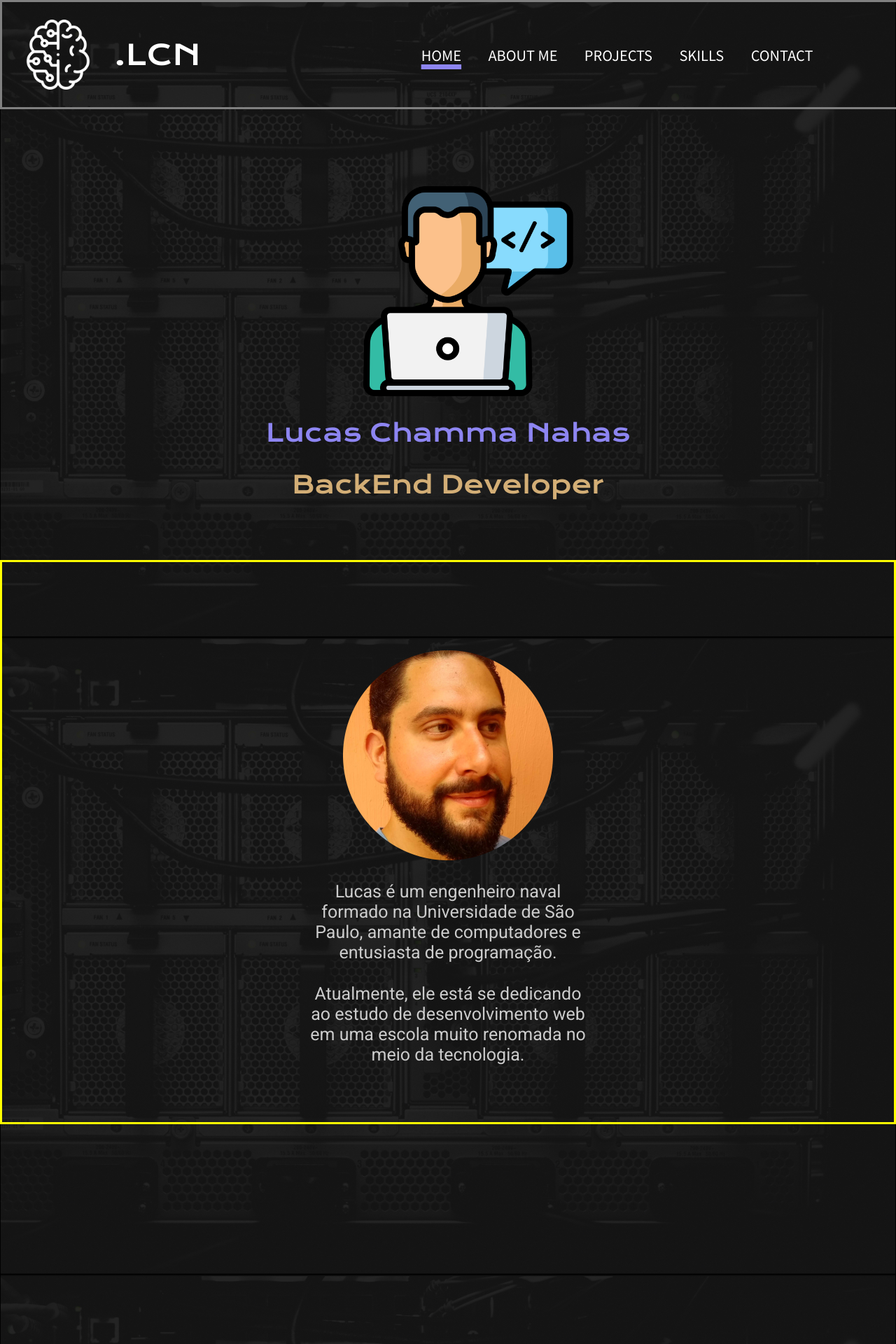
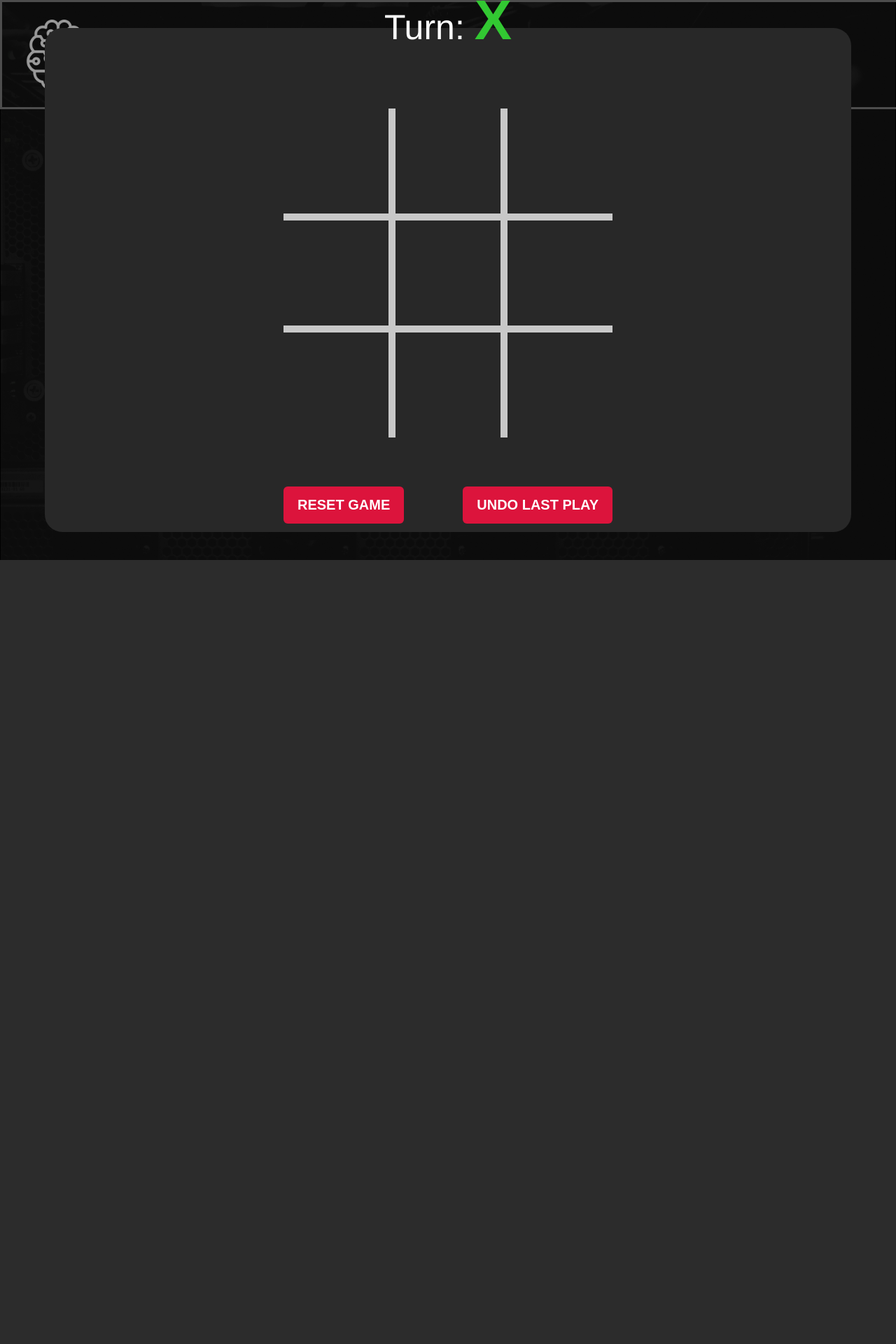
Before and after one commit to LucasChammaNahas/LucasChammaNahas.github.io, a PHP site: page / in a window 1280 px wide. Shown: the top 1920 px of the page at 70% size. After the commit the page ends 800 px from the top, so only its background shows below. Run offline with PHP 8.4, Linux system fonts and the light colour scheme.

Commit message:
comitao bomba pra salvar o trabalho do dia

```diff
--- a/index.html
+++ b/index.html
@@ -11,20 +11,38 @@
     <link rel="shortcut icon" href="./images/ico.ico">
     <!-- <link rel="stylesheet" href="src/materialize.min.css"> -->
     <link rel="stylesheet" href="src/styles.css">
+    <link rel="stylesheet" href="src/tic-tac-toe/style.css">
   </head>
+
+  <body class="stop-scrolling">
 
 
 
 
 
-  <body class="stop-scrolling">
+
+
+
+
+  <!-- MODAL --------------------------------------------->
+    <div id="modal-bg">
+      <div id="modal"></div>
+    </div>
+  <!-- MODAL --------------------------------------------->
+
+
+
+
+
+
+
 
 
   <!-- HEADER -------------------------------------------->
     <header>
       <div class="logo">
         <img src="./images/logo.png" alt="Logo">
-        <p>.LCN</p>
+        <p href="#modal1">.LCN</p>
       </div>
       <nav class="nav">
         <a id="link1" href="#page1" class="selected">HOME</a>
@@ -137,6 +155,8 @@
 
 <!-- <script src="src/materialize.min.js"></script> -->
 <script src="src/script.js"></script>
+<script src="src/tic-tac-toe/script.js"></script>
+<script src="src/tic-tac-toe/index.js"></script>
 
 
 
--- a/src/script.js
+++ b/src/script.js
@@ -1,6 +1,6 @@
 
 // INITIALIZES THE CODE
-document.getElementById('link1').click();
+// document.getElementById('link1').click();
 let currentPage = 1;
 let isScrollEnabled = true;
 
@@ -52,58 +52,3 @@ function supressEventTrigger(){
   isScrollEnabled = false;
   setTimeout(() => { isScrollEnabled = true;}, 300);
 }
-
-
-
-
-
-
-
-
-
-
-
-
-
-
-// // left: 37, up: 38, right: 39, down: 40,
-// // spacebar: 32, pageup: 33, pagedown: 34, end: 35, home: 36
-// var keys = {37: 1, 38: 1, 39: 1, 40: 1};
-
-// function preventDefault(e) {
-//   e.preventDefault();
-// }
-
-// function preventDefaultForScrollKeys(e) {
-//   if (keys[e.keyCode]) {
-//     preventDefault(e);
-//     return false;
-//   }
-// }
-
-// // modern Chrome requires { passive: false } when adding event
-// var supportsPassive = false;
-// try {
-//   window.addEventListener("test", null, Object.defineProperty({}, 'passive', {
-//     get: function () { supportsPassive = true; }
-//   }));
-// } catch(e) {}
-
-// var wheelOpt = supportsPassive ? { passive: false } : false;
-// var wheelEvent = 'onwheel' in document.createElement('div') ? 'wheel' : 'mousewheel';
-
-// // call this to Disable
-// function disableScroll() {
-//   window.addEventListener('DOMMouseScroll', preventDefault, false); // older FF
-//   window.addEventListener(wheelEvent, preventDefault, wheelOpt); // modern desktop
-//   window.addEventListener('touchmove', preventDefault, wheelOpt); // mobile
-//   window.addEventListener('keydown', preventDefaultForScrollKeys, false);
-// }
-
-// // call this to Enable
-// function enableScroll() {
-//   window.removeEventListener('DOMMouseScroll', preventDefault, false);
-//   window.removeEventListener(wheelEvent, preventDefault, wheelOpt);
-//   window.removeEventListener('touchmove', preventDefault, wheelOpt);
-//   window.removeEventListener('keydown', preventDefaultForScrollKeys, false);
-// }
--- a/src/styles.css
+++ b/src/styles.css
@@ -17,12 +17,44 @@ body{
   background-position: center;
   background-repeat: no-repeat;
   background-attachment: fixed;
+  /* position: relative; */
 }
 .stop-scrolling {
   height: 100%;
   overflow: hidden;
 }
 /* INITIAL ***********************************************/
+
+
+
+
+
+
+
+
+
+
+/* MODAL *************************************************/
+  #modal-bg {
+    position: fixed;
+    z-index: 10;
+    width: 100vw;
+    height: 100vh;
+    background-color: rgba(0,0,0,0.4);
+    display: flex;
+    align-items: center;
+    justify-content: center;
+  }
+  #modal {
+    width: 90vw;
+    height: 90vh;
+    top: 5vh;
+    left: 5vw;
+    background-color: rgb(40, 40, 40);
+    border-radius: 25px;
+
+  }
+/* MODAL *************************************************/
 
 
 
--- /dev/null
+++ b/src/tic-tac-toe/index.js
@@ -0,0 +1,31 @@
+
+let ticTacToeHtml = `
+    <p>Turn: <span id="turn" class="playerX">X</span></p>
+
+    <div id="matrix">
+      <div id="col1">
+        <div id="cell11" class="cell"></div>
+        <div id="cell21" class="cell"></div>
+        <div id="cell31" class="cell"></div>
+      </div>
+      <div id="col2">
+        <div id="cell12" class="cell"></div>
+        <div id="cell22" class="cell"></div>
+        <div id="cell32" class="cell"></div>
+      </div>
+      <div id="col3">
+        <div id="cell13" class="cell"></div>
+        <div id="cell23" class="cell"></div>
+        <div id="cell33" class="cell"></div>
+      </div>
+    </div>
+
+    <div class="btn-container">
+      <button id="reset-btn">RESET GAME</button>
+      <button id="undo-btn">UNDO LAST PLAY</button>
+    </div>
+`;
+
+
+document.getElementById('modal').innerHTML = ticTacToeHtml;
+ticTacToeInit();
--- /dev/null
+++ b/src/tic-tac-toe/script.js
@@ -0,0 +1,104 @@
+
+// Variaveis Globais
+let lastTurn;
+
+function ticTacToeInit(){
+  // Inicia as Variaveis Globais
+  lastTurn = false;
+
+  // Adiciona Event Listeners
+  let cells = document.getElementById('matrix');
+  for (let i = 0; i < cells.children.length; i++){
+    for (let j = 0; j < cells.children[i].children.length; j++){
+      cells.children[i].children[j].addEventListener('click', _click)
+    }
+  }
+  document.getElementById('reset-btn').addEventListener('click', resetGame);
+  document.getElementById('undo-btn') .addEventListener('click', undoTurn);
+}
+
+
+function _click(e){
+  if (e.target.innerHTML != ''){ return }
+  if (document.getElementById('turn').innerHTML == 'X'){
+    e.target.innerHTML = 'X';
+    e.target.classList.add('playerX');
+  }else{
+    e.target.innerHTML = 'O';
+    e.target.classList.add('playerO');
+  }
+  lastTurn = e.target;
+  togglePlayer();
+  checkIfWins();
+}
+
+function togglePlayer(){
+  if (document.getElementById('turn').innerHTML == 'X'){
+    document.getElementById('turn').innerHTML = 'O';
+    document.getElementById('turn').classList.remove('playerX');
+    document.getElementById('turn').classList.add('playerO');
+  }else{
+    document.getElementById('turn').innerHTML = 'X';
+    document.getElementById('turn').classList.remove('playerO');
+    document.getElementById('turn').classList.add('playerX');
+  }
+}
+
+function resetGame(){
+  let cells = document.getElementById('matrix');
+  for (let i = 0; i < cells.children.length; i++){
+    for (let j = 0; j < cells.children[i].children.length; j++){
+      cells.children[i].children[j].innerHTML = '';
+    }
+  }
+  document.getElementById('turn').innerHTML = 'X';
+  document.getElementById('turn').classList.remove('playerO');
+  document.getElementById('turn').classList.add('playerX');
+}
+
+function undoTurn(){
+  if (lastTurn){
+    togglePlayer();
+    lastTurn.innerHTML = '';
+    lastTurn = false;
+  }
+}
+
+function checkIfWins(){
+
+  let a11 = document.getElementById('cell11').innerHTML;
+  let a12 = document.getElementById('cell12').innerHTML;
+  let a13 = document.getElementById('cell13').innerHTML;
+  let a21 = document.getElementById('cell21').innerHTML;
+  let a22 = document.getElementById('cell22').innerHTML;
+  let a23 = document.getElementById('cell23').innerHTML;
+  let a31 = document.getElementById('cell31').innerHTML;
+  let a32 = document.getElementById('cell32').innerHTML;
+  let a33 = document.getElementById('cell33').innerHTML;
+
+  if (a11 == 'X' && a12 == 'X' && a13 == 'X' ||
+      a21 == 'X' && a22 == 'X' && a23 == 'X' ||
+      a31 == 'X' && a32 == 'X' && a33 == 'X' ||
+      a11 == 'X' && a21 == 'X' && a31 == 'X' ||
+      a12 == 'X' && a22 == 'X' && a32 == 'X' ||
+      a13 == 'X' && a23 == 'X' && a33 == 'X' ||
+      a11 == 'X' && a22 == 'X' && a33 == 'X' ||
+      a13 == 'X' && a22 == 'X' && a31 == 'X'
+  ){
+    alert('X ganhou!');
+    return;
+  }
+
+  if (a11 == 'O' && a12 == 'O' && a13 == 'O' ||
+      a21 == 'O' && a22 == 'O' && a23 == 'O' ||
+      a31 == 'O' && a32 == 'O' && a33 == 'O' ||
+      a11 == 'O' && a21 == 'O' && a31 == 'O' ||
+      a12 == 'O' && a22 == 'O' && a32 == 'O' ||
+      a13 == 'O' && a23 == 'O' && a33 == 'O' ||
+      a11 == 'O' && a22 == 'O' && a33 == 'O' ||
+      a13 == 'O' && a22 == 'O' && a31 == 'O'
+  ){
+    alert('O ganhou!');
+    return;
+  }
+}
--- /dev/null
+++ b/src/tic-tac-toe/style.css
@@ -0,0 +1,95 @@
+
+:root {
+  --gridColor: rgb(200, 200, 200);
+  --gridWidth: 10px;
+}
+
+/* body{
+  display: flex;
+  justify-content: center;
+  align-items: center;
+  background-color: #222;
+  min-height: 100vh;
+} */
+
+#modal{
+  display: flex;
+  flex-direction: column;
+  align-items: center;
+  justify-content: center;
+}
+
+
+/* Formatacao do titulo */
+#modal .playerX{
+  color: rgb(50, 200, 50);
+}
+#modal .playerO{
+  color: rgb(178, 95, 255);
+}
+#modal  p {
+   font-family: 'Franklin Gothic Medium', 'Arial Narrow', Arial, sans-serif;
+   font-size: 50px;
+   color: white;
+   margin-bottom: 80px;
+ }
+#modal span {
+  font-size: 80px;
+  font-weight: 900;
+}
+
+
+/* Formatacao da matrix */
+#modal #matrix {
+  display: flex;
+}
+#modal .cell {
+  display: flex;
+  justify-content: center;
+  align-items: center;
+  min-width: 150px;
+  min-height: 150px;
+  cursor: pointer;
+  font-family: 'Franklin Gothic Medium', 'Arial Narrow', Arial, sans-serif;
+  font-size: 500%;
+  font-weight: 900;
+}
+#modal .cell:hover{
+  background-color: #333;
+}
+
+
+/* Linhas do # */
+#modal #cell11, #modal #cell21{
+  border-right:  solid var(--gridColor) var(--gridWidth);
+  border-bottom: solid var(--gridColor) var(--gridWidth);
+}
+#modal #cell31{
+  border-right:  solid var(--gridColor) var(--gridWidth);
+}
+#modal #cell12, #modal #cell22{
+  border-bottom: solid var(--gridColor) var(--gridWidth);
+}
+#modal #cell13, #modal #cell23{
+  border-left:   solid var(--gridColor) var(--gridWidth);
+  border-bottom: solid var(--gridColor) var(--gridWidth);
+}
+#modal #cell33{
+  border-left:   solid var(--gridColor) var(--gridWidth);
+}
+
+
+/* Botoes */
+#modal button {
+  border: none;
+  border-radius: 6px;
+  padding: 15px 20px;
+  font-size: 20px;
+  font-weight: 900;
+  background-color: crimson;
+  color: white;
+  margin: 70px 40px;
+}
+#modal button:active {
+  background-color: rgb(253, 77, 112);
+}
```
